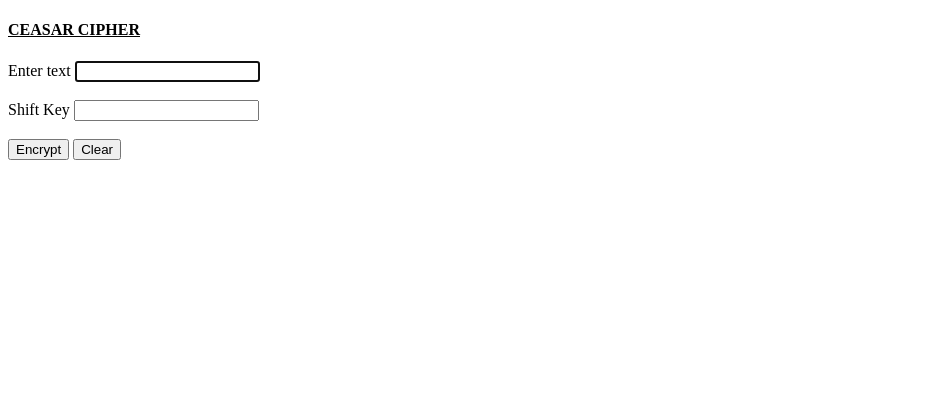
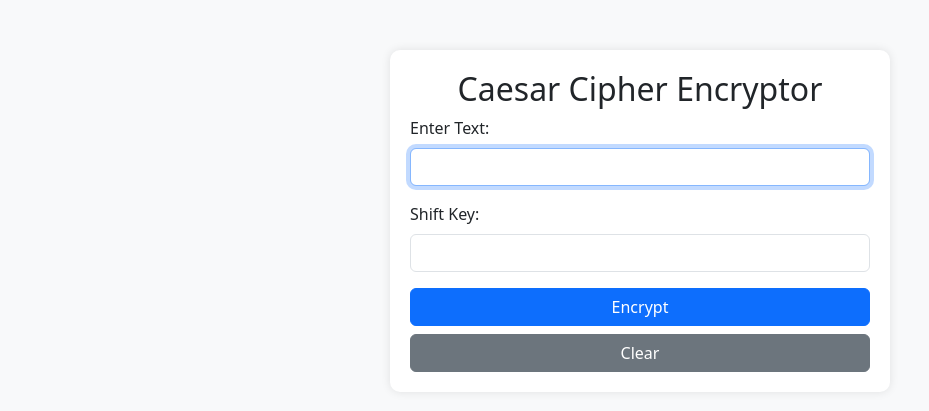
Before and after one commit to bossambani/Cryptography, a Flask app: page / in a window 1280 px wide. Shown: the top 411 px of the page, without its empty margins (0-929 px from the left). Run offline with Flask 3, Linux system fonts and the light colour scheme.

Commit message:
UI update

```diff
--- a/templates/index1.html
+++ b/templates/index1.html
@@ -2,32 +2,69 @@
 <html lang="en">
 <head>
     <meta charset="UTF-8">
-    <meta name="viewport" content="width=device-width, initial-scale=1.0">
-    <title>Document</title>
-    <script>
-        function clearResult(){
-            document.getElementById("result").innerText = "";
-            document.getElementById("ceasarform").reset();
+    <meta name="viewport" content="width=device-width, initial-scale=1">
+    <title>Caesar Cipher Encryptor</title>
+
+    <!-- Bootstrap CSS -->
+    <link href="https://cdn.jsdelivr.net/npm/bootstrap@5.3.0/dist/css/bootstrap.min.css" rel="stylesheet">
+
+    <style>
+        body {
+            background-color: #f8f9fa;
         }
-    </script>
+        .container {
+            max-width: 500px;
+            margin-top: 50px;
+            background: white;
+            padding: 20px;
+            border-radius: 10px;
+            box-shadow: 0px 0px 10px rgba(0, 0, 0, 0.1);
+        }
+        .result-box {
+            font-weight: bold;
+            color: #007bff;
+        }
+    </style>
 </head>
 <body>
-    <h4><u>CEASAR CIPHER</u></h4>
-    <form action="/" method="post", id="ceasarform">
-        <label for="ceasar">Enter text</label>
-        <input type="text" name="ceasar" required autocomplete="off", autofocus>
-        <br><br>
-        <label for="key">Shift Key</label>
-        <input type="number" name="key" required autocomplete="off", autofocus>
-        <br><br>
-        <input type="submit" value="Encrypt">
-        <input type="button" onclick="clearResult()" value="Clear">
 
+<div class="container">
+    <h2 class="text-center">Caesar Cipher Encryptor</h2>
 
-        {% if result is defined and result != " " %}
-        <h4><u>ENCRYPTED VALUE</u></h4>
-        <p id="result">{{ result }}</p>
-        {% endif %}
+    <form method="POST">
+        <div class="mb-3">
+            <label for="ceasar" class="form-label">Enter Text:</label>
+            <input type="text" class="form-control" id="ceasar" name="ceasar" required autocomplete="off" autofocus>
+        </div>
+
+        <div class="mb-3">
+            <label for="key" class="form-label">Shift Key:</label>
+            <input type="number" class="form-control" id="key" name="key" required autocomplete="off" autofocus>
+        </div>
+
+        <button type="submit" class="btn btn-primary w-100">Encrypt</button>
+        <button type="button" class="btn btn-secondary w-100 mt-2" id="clearBtn">Clear</button>
     </form>
+
+    {% if result %}
+    <div class="mt-3">
+        <h5>Encrypted Text:</h5>
+        <p class="result-box">{{ result }}</p>
+    </div>
+    {% endif %}
+</div>
+
+<!-- Bootstrap JS & jQuery -->
+<script src="https://code.jquery.com/jquery-3.6.0.min.js"></script>
+<script src="https://cdn.jsdelivr.net/npm/bootstrap@5.3.0/dist/js/bootstrap.bundle.min.js"></script>
+
+<script>
+    document.getElementById("clearBtn").addEventListener("click", function() {
+        document.getElementById("ceasar").value = "";
+        document.getElementById("key").value = "";
+        document.querySelector(".result-box")?.remove();
+    });
+</script>
+
 </body>
 </html>
```
